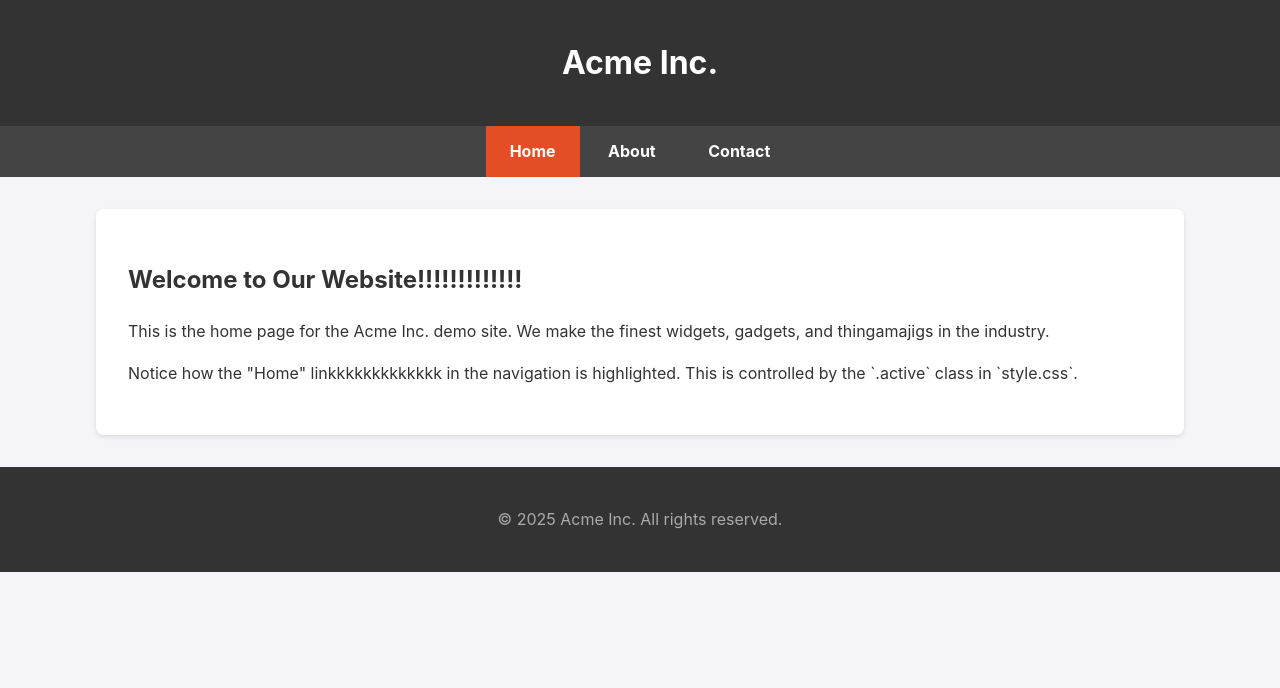
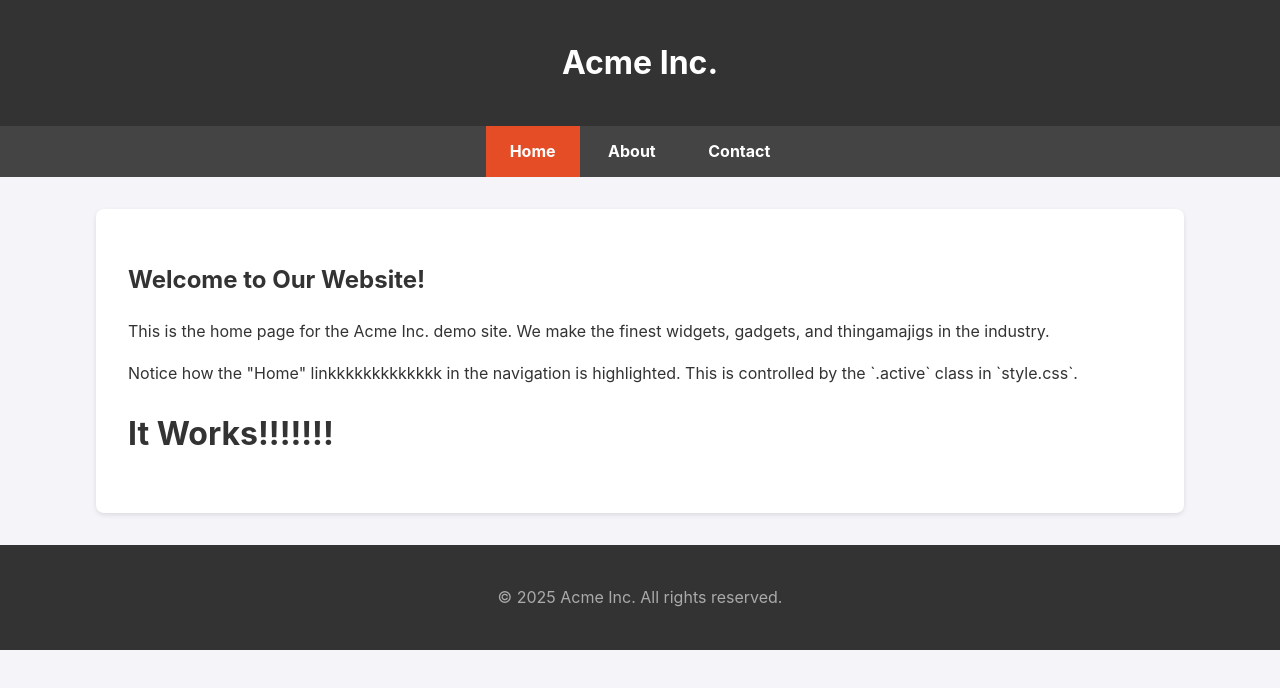
Before and after one commit to TurboAth/demo-site, a plain HTML site: page index.html in a window 1280 px wide. Drawn offline with Linux system fonts and the light colour scheme.

Commit message:
Update index.html

```diff
--- a/index.html
+++ b/index.html
@@ -21,9 +21,10 @@
   </nav>
 
   <main class="container">
-    <h2>Welcome to Our Website!!!!!!!!!!!!!</h2>
+    <h2>Welcome to Our Website!</h2>
     <p>This is the home page for the Acme Inc. demo site. We make the finest widgets, gadgets, and thingamajigs in the industry.</p>
     <p>Notice how the "Home" linkkkkkkkkkkkkk in the navigation is highlighted. This is controlled by the `.active` class in `style.css`.</p>
+    <h1> It Works!!!!!!!</h1>
   </main>
 
   <footer>
```
